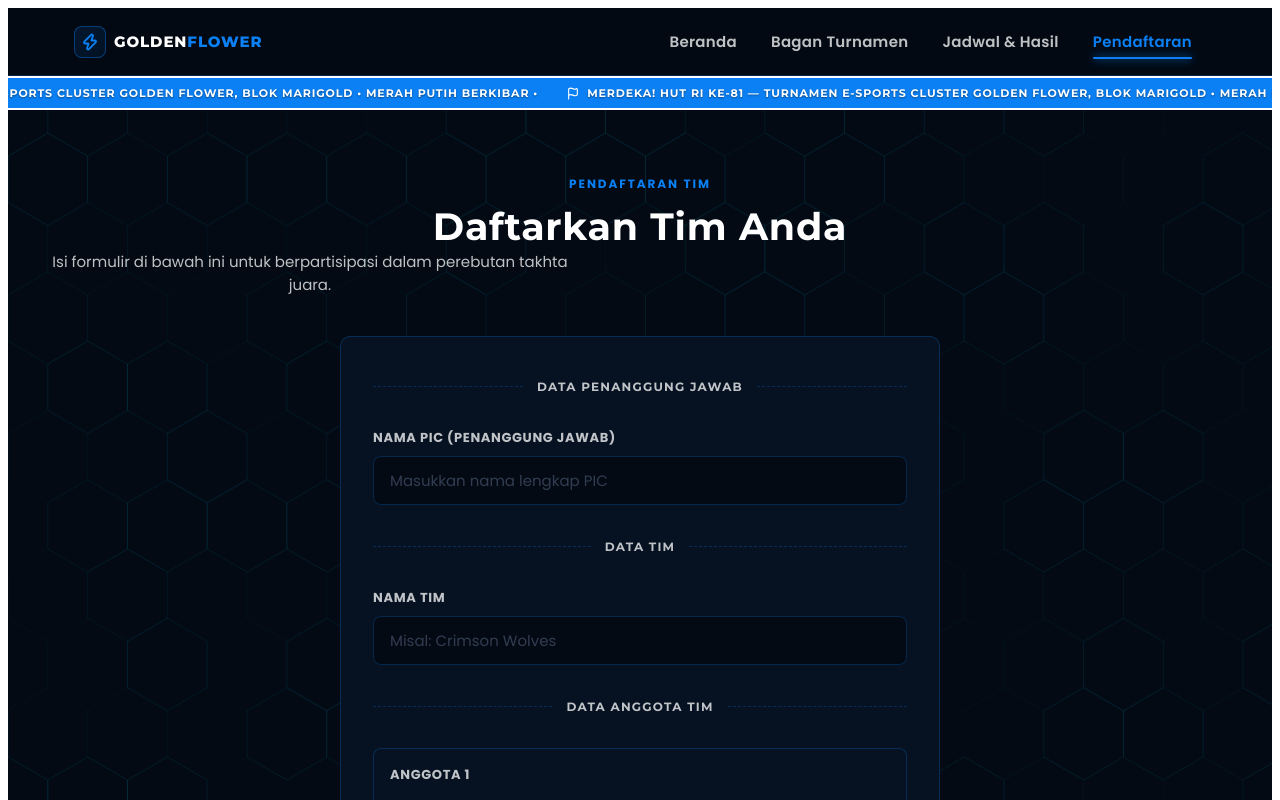
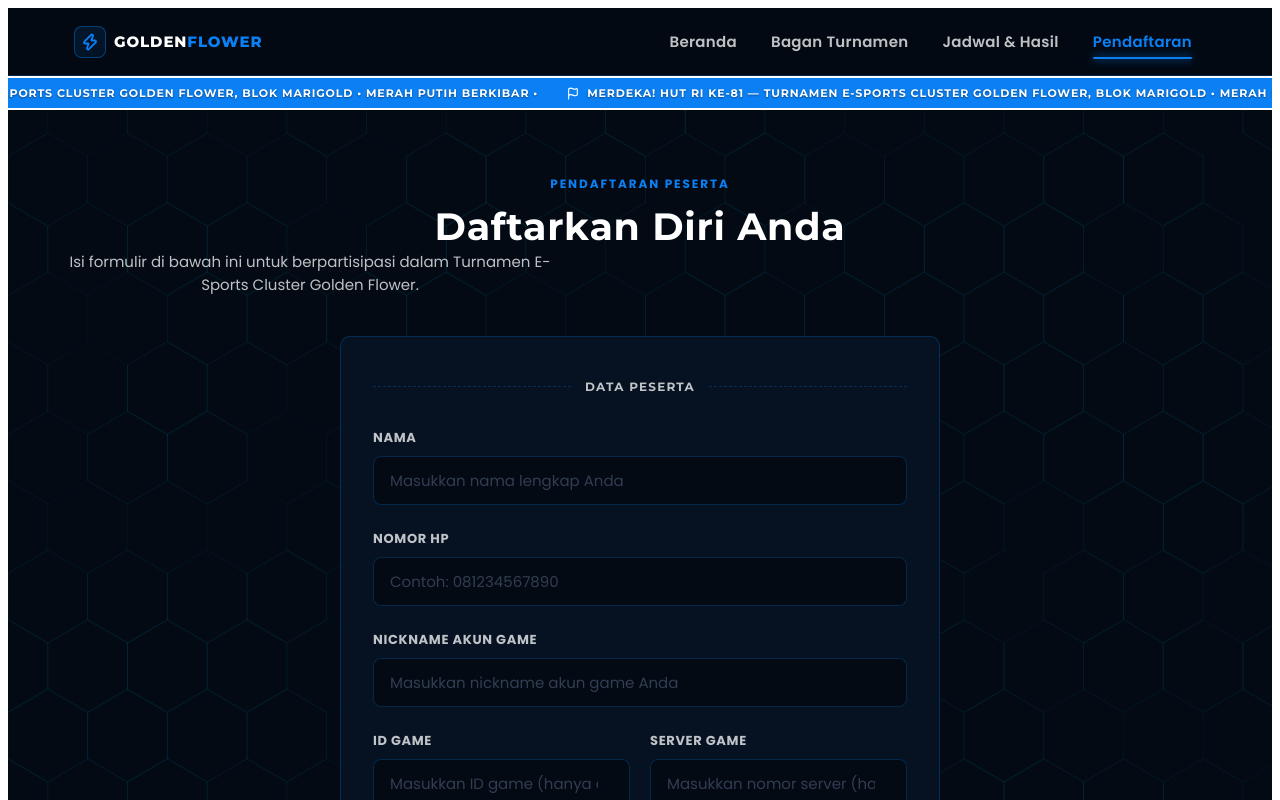
Before and after one commit to jemiyosua/gf-mlbb, a React (Vite) app: page / in a window 1280 px wide. Both pictures are taken after a click on the button "Pendaftaran". Shown: the top 800 px of the page. Built offline with nearby package versions, Linux system fonts and the light colour scheme.

Commit message:
Update App.jsx

```diff
--- a/src/App.jsx
+++ b/src/App.jsx
@@ -469,70 +469,48 @@ function Schedule() {
 
 function Register() {
   const [status, setStatus] = useState("idle");
-  const [pic, setPic] = useState("");
-  const [teamName, setTeamName] = useState("");
-  const [members, setMembers] = useState([
-    { id: 1, nickname: "", gameId: "", server: "" },
-    { id: 2, nickname: "", gameId: "", server: "" },
-    { id: 3, nickname: "", gameId: "", server: "" },
-    { id: 4, nickname: "", gameId: "", server: "" },
-    { id: 5, nickname: "", gameId: "", server: "" },
-  ]);
+  const [nama, setNama] = useState("");
+  const [noHp, setNoHp] = useState("");
+  const [nickname, setNickname] = useState("");
+  const [gameId, setGameId] = useState("");
+  const [server, setServer] = useState("");
   const [agreeTerms, setAgreeTerms] = useState(false);
-
-  const handleMemberChange = (index, field, value) => {
-    const newMembers = [...members];
-    newMembers[index][field] = value;
-    setMembers(newMembers);
-  };
-
-  const addMember = () => {
-    const newId = Math.max(...members.map(m => m.id), 0) + 1;
-    setMembers([...members, { id: newId, nickname: "", gameId: "", server: "" }]);
-  };
-
-  const removeMember = (index) => {
-    if (members.length > 5) {
-      setMembers(members.filter((_, i) => i !== index));
-    }
-  };
 
   const handleSubmit = (e) => {
     e.preventDefault();
 
-    // Validasi Nama PIC
-    if (!pic.trim()) {
-      alert("❌ Form tidak lengkap!\n\nBagian yang harus diisi:\n- Nama PIC (Penanggung Jawab) wajib diisi");
-      document.getElementById("picInput")?.scrollIntoView({ behavior: "smooth", block: "center" });
+    // Validasi Nama
+    if (!nama.trim()) {
+      alert("❌ Form tidak lengkap!\n\nBagian yang harus diisi:\n- Nama wajib diisi");
+      document.getElementById("namaInput")?.scrollIntoView({ behavior: "smooth", block: "center" });
       return;
     }
 
-    // Validasi Nama Tim
-    if (!teamName.trim()) {
-      alert("❌ Form tidak lengkap!\n\nBagian yang harus diisi:\n- Nama Tim wajib diisi");
-      document.getElementById("teamInput")?.scrollIntoView({ behavior: "smooth", block: "center" });
+    // Validasi Nomor HP
+    if (!noHp.trim()) {
+      alert("❌ Form tidak lengkap!\n\nBagian yang harus diisi:\n- Nomor HP wajib diisi");
+      document.getElementById("hpInput")?.scrollIntoView({ behavior: "smooth", block: "center" });
       return;
     }
 
-    // Validasi Anggota Tim
-    let emptyMemberFields = [];
-    members.forEach((member, index) => {
-      if (!member.nickname.trim()) {
-        emptyMemberFields.push(`Anggota ${index + 1}: Nickname Game`);
+    // Validasi Nickname Akun
+    if (!nickname.trim()) {
+      alert("❌ Form tidak lengkap!\n\nBagian yang harus diisi:\n- Nickname Akun wajib diisi");
+      document.getElementById("nicknameInput")?.scrollIntoView({ behavior: "smooth", block: "center" });
+      return;
     }
-      if (!member.gameId.toString().trim()) {
-        emptyMemberFields.push(`Anggota ${index + 1}: ID Game`);
+
+    // Validasi ID Game
+    if (!gameId.toString().trim()) {
+      alert("❌ Form tidak lengkap!\n\nBagian yang harus diisi:\n- ID Game wajib diisi (hanya angka)");
+      document.getElementById("gameIdInput")?.scrollIntoView({ behavior: "smooth", block: "center" });
+      return;
     }
-      if (!member.server.toString().trim()) {
-        emptyMemberFields.push(`Anggota ${index + 1}: Server Game`);
-      }
-    });
 
-    if (emptyMemberFields.length > 0) {
-      const fieldList = emptyMemberFields.slice(0, 5).join("\n");
-      const moreText = emptyMemberFields.length > 5 ? `\n... dan ${emptyMemberFields.length - 5} field lainnya` : "";
-      alert(`❌ Form tidak lengkap!\n\nBagian yang harus diisi:\n${fieldList}${moreText}`);
-      document.getElementById("membersSection")?.scrollIntoView({ behavior: "smooth", block: "center" });
+    // Validasi Server Game
+    if (!server.toString().trim()) {
+      alert("❌ Form tidak lengkap!\n\nBagian yang harus diisi:\n- Server Game wajib diisi (hanya angka)");
+      document.getElementById("serverInput")?.scrollIntoView({ behavior: "smooth", block: "center" });
       return;
     }
 
@@ -547,7 +525,7 @@ function Register() {
     setTimeout(() => {
       setStatus("success");
       setTimeout(() => {
-        alert(`✅ PENDAFTARAN BERHASIL!\n\nTim: ${teamName}\nPIC: ${pic}\n\nTerima kasih telah mendaftar di Turnamen E-Sports Cluster Golden Flower. Kami akan menghubungi Anda segera dengan detail lebih lanjut.`);
+        alert(`✅ PENDAFTARAN BERHASIL!\n\nNama: ${nama}\nNomor HP: ${noHp}\nNickname: ${nickname}\n\nTerima kasih telah mendaftar di Turnamen E-Sports Cluster Golden Flower. Kami akan menghubungi Anda segera dengan detail lebih lanjut.`);
       }, 500);
     }, 1500);
   };
@@ -559,21 +537,17 @@ function Register() {
         <div className="nx-page-inner" style={{ textAlign: "center", paddingTop: "80px" }}>
           <Trophy size={48} className="nx-cta-icon" style={{ margin: "0 auto 20px" }} />
           <h2>Pendaftaran Berhasil!</h2>
-          <p className="nx-section-desc">Tim <strong>{teamName}</strong> telah terdaftar dalam Turnamen E-Sports Cluster Golden Flower.</p>
+          <p className="nx-section-desc"><strong>{nama}</strong> telah berhasil terdaftar dalam Turnamen E-Sports Cluster Golden Flower.</p>
           <button className="nx-btn nx-btn-primary" style={{ marginTop: "30px" }} onClick={() => {
             setStatus("idle");
-            setPic("");
-            setTeamName("");
-            setMembers([
-              { id: 1, nickname: "", gameId: "", server: "" },
-              { id: 2, nickname: "", gameId: "", server: "" },
-              { id: 3, nickname: "", gameId: "", server: "" },
-              { id: 4, nickname: "", gameId: "", server: "" },
-              { id: 5, nickname: "", gameId: "", server: "" },
-            ]);
+            setNama("");
+            setNoHp("");
+            setNickname("");
+            setGameId("");
+            setServer("");
             setAgreeTerms(false);
           }}>
-            Daftar Tim Lain
+            Daftar Peserta Lain
           </button>
         </div>
       </section>
@@ -585,128 +559,79 @@ function Register() {
       <HexField dense />
       <div className="nx-page-inner">
         <div className="nx-section-head">
-          <span className="nx-section-eyebrow">Pendaftaran Tim</span>
-          <h1>Daftarkan Tim Anda</h1>
-          <p className="nx-section-desc">Isi formulir di bawah ini untuk berpartisipasi dalam perebutan takhta juara.</p>
+          <span className="nx-section-eyebrow">Pendaftaran Peserta</span>
+          <h1>Daftarkan Diri Anda</h1>
+          <p className="nx-section-desc">Isi formulir di bawah ini untuk berpartisipasi dalam Turnamen E-Sports Cluster Golden Flower.</p>
         </div>
 
         <form className="nx-form" onSubmit={handleSubmit}>
-          <div className="nx-form-divider">Data Penanggung Jawab</div>
+          <div className="nx-form-divider">Data Peserta</div>
 
           <div className="nx-form-group">
-            <label>Nama PIC (Penanggung Jawab)</label>
+            <label>Nama</label>
             <input
-              id="picInput"
+              id="namaInput"
               required
               type="text"
               className="nx-input"
-              placeholder="Masukkan nama lengkap PIC"
-              value={pic}
-              onChange={(e) => setPic(e.target.value)}
+              placeholder="Masukkan nama lengkap Anda"
+              value={nama}
+              onChange={(e) => setNama(e.target.value)}
             />
           </div>
 
-          <div className="nx-form-divider">Data Tim</div>
-
           <div className="nx-form-group">
-            <label>Nama Tim</label>
+            <label>Nomor HP</label>
             <input
-              id="teamInput"
+              id="hpInput"
               required
               type="text"
               className="nx-input"
-              placeholder="Misal: Crimson Wolves"
-              value={teamName}
-              onChange={(e) => setTeamName(e.target.value)}
+              placeholder="Contoh: 081234567890"
+              value={noHp}
+              onChange={(e) => setNoHp(e.target.value)}
             />
           </div>
 
-          <div className="nx-form-divider">Data Anggota Tim</div>
-
-          <div id="membersSection" style={{ marginBottom: "20px" }}>
-            {members.map((member, index) => (
-              <div key={member.id} style={{ marginBottom: "16px", padding: "16px", background: "var(--bg-panel)", borderRadius: "8px", border: "1px solid var(--line)" }}>
-                <div style={{ display: "flex", justifyContent: "space-between", alignItems: "center", marginBottom: "12px" }}>
-                  <span style={{ fontSize: "13px", fontWeight: "700", color: "var(--muted)", textTransform: "uppercase", letterSpacing: "0.05em" }}>Anggota {index + 1}</span>
-                  {members.length > 5 && (
-                    <button
-                      type="button"
-                      onClick={() => removeMember(index)}
-                      style={{ background: "none", border: "none", color: "var(--muted)", cursor: "pointer", padding: "0" }}
-                      title="Hapus anggota"
-                    >
-                      <Trash2 size={16} />
-                    </button>
-                  )}
-                </div>
-                <div className="nx-form-grid" style={{ gridTemplateColumns: "repeat(3, 1fr)" }}>
           <div className="nx-form-group">
-                    <label>Nickname Game</label>
+            <label>Nickname Akun Game</label>
             <input
+              id="nicknameInput"
               required
               type="text"
               className="nx-input"
-                      placeholder="Masukkan nickname game"
-                      value={member.nickname}
-                      onChange={(e) => handleMemberChange(index, "nickname", e.target.value)}
+              placeholder="Masukkan nickname akun game Anda"
+              value={nickname}
+              onChange={(e) => setNickname(e.target.value)}
             />
           </div>
+
+          <div className="nx-form-grid" style={{ gridTemplateColumns: "repeat(2, 1fr)" }}>
             <div className="nx-form-group">
               <label>ID Game</label>
               <input
+                id="gameIdInput"
                 required
                 type="number"
                 className="nx-input"
-                      placeholder="Masukkan ID game"
-                      value={member.gameId}
-                      onChange={(e) => handleMemberChange(index, "gameId", e.target.value)}
+                placeholder="Masukkan ID game (hanya angka)"
+                value={gameId}
+                onChange={(e) => setGameId(e.target.value)}
               />
             </div>
             <div className="nx-form-group">
               <label>Server Game</label>
               <input
+                id="serverInput"
                 required
                 type="number"
                 className="nx-input"
-                      placeholder="Masukkan nomor server"
-                      value={member.server}
-                      onChange={(e) => handleMemberChange(index, "server", e.target.value)}
+                placeholder="Masukkan nomor server (hanya angka)"
+                value={server}
+                onChange={(e) => setServer(e.target.value)}
               />
             </div>
           </div>
-              </div>
-            ))}
-          </div>
-
-          <button
-            type="button"
-            onClick={addMember}
-            style={{
-              display: "flex",
-              alignItems: "center",
-              gap: "8px",
-              width: "100%",
-              padding: "12px 16px",
-              background: "rgba(11,128,244,0.08)",
-              border: "1px dashed rgba(11,128,244,0.35)",
-              borderRadius: "8px",
-              color: "var(--primary)",
-              fontSize: "14px",
-              fontWeight: "600",
-              cursor: "pointer",
-              marginBottom: "24px",
-              transition: "all 0.2s"
-            }}
-            onMouseEnter={(e) => {
-              e.currentTarget.style.background = "rgba(11,128,244,0.12)";
-            }}
-            onMouseLeave={(e) => {
-              e.currentTarget.style.background = "rgba(11,128,244,0.08)";
-            }}
-          >
-            <Plus size={16} />
-            Tambah Anggota
-          </button>
 
           <div className="nx-form-divider">Syarat &amp; Ketentuan</div>
 
@@ -725,14 +650,14 @@ function Register() {
             <h4 style={{ marginTop: "0", marginBottom: "10px", color: "var(--text)", fontSize: "14px", fontWeight: "700" }}>Syarat dan Ketentuan Mengikuti Turnamen</h4>
             <ul style={{ marginLeft: "20px", marginBottom: "10px" }}>
               <li style={{ marginBottom: "8px" }}>Peserta harus berusia minimal 18 tahun atau mendapat izin dari orang tua/wali.</li>
-              <li style={{ marginBottom: "8px" }}>Setiap tim terdiri dari minimum 5 (lima) anggota yang telah terdaftar.</li>
-              <li style={{ marginBottom: "8px" }}>Peserta harus memiliki akun game yang valid dan verifikasi dari panitia.</li>
+              <li style={{ marginBottom: "8px" }}>Setiap peserta harus memiliki akun game yang valid dan verifikasi dari panitia.</li>
               <li style={{ marginBottom: "8px" }}>Peserta wajib mematuhi peraturan turnamen yang telah ditentukan oleh panitia.</li>
               <li style={{ marginBottom: "8px" }}>Peserta tidak diperbolehkan menggunakan cheat, hack, atau modifikasi game ilegal.</li>
               <li style={{ marginBottom: "8px" }}>Pelanggaran akan mengakibatkan diskualifikasi tanpa pengembalian biaya pendaftaran.</li>
               <li style={{ marginBottom: "8px" }}>Panitia berhak mengubah jadwal, format, atau peraturan jika diperlukan dengan pemberitahuan sebelumnya.</li>
               <li style={{ marginBottom: "8px" }}>Dengan mendaftar, peserta setuju untuk mengizinkan penggunaan foto/video untuk keperluan dokumentasi turnamen.</li>
               <li style={{ marginBottom: "8px" }}>Keputusan panitia bersifat final dan tidak dapat digugat.</li>
+              <li style={{ marginBottom: "8px" }}>Peserta bertanggung jawab atas semua data yang dimasukkan dalam formulir pendaftaran.</li>
             </ul>
           </div>
 
```
Lines whose indentation alone changed are shown as unchanged.
